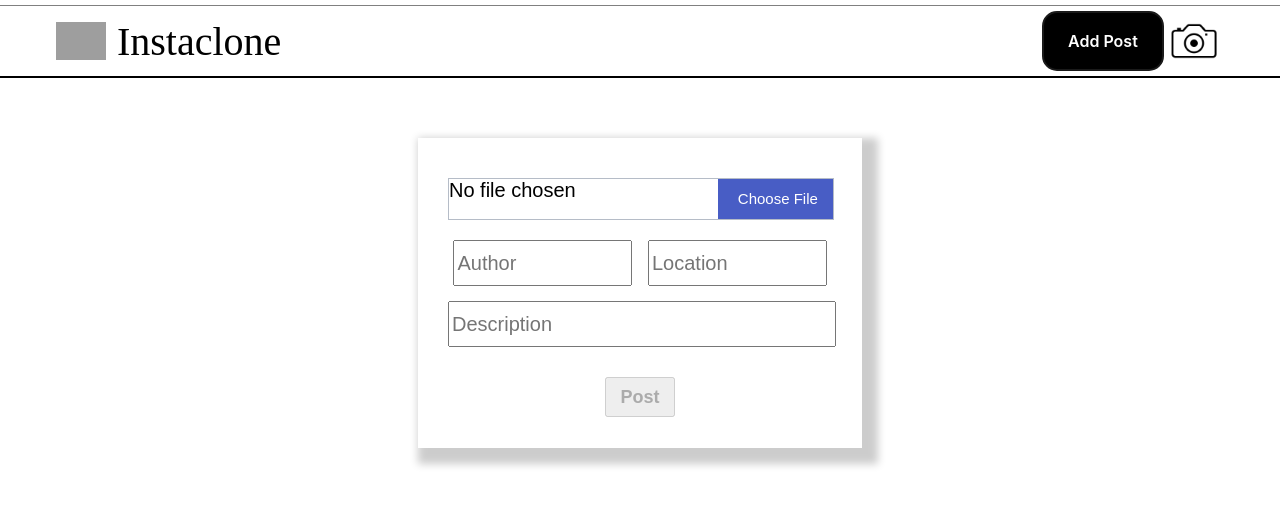
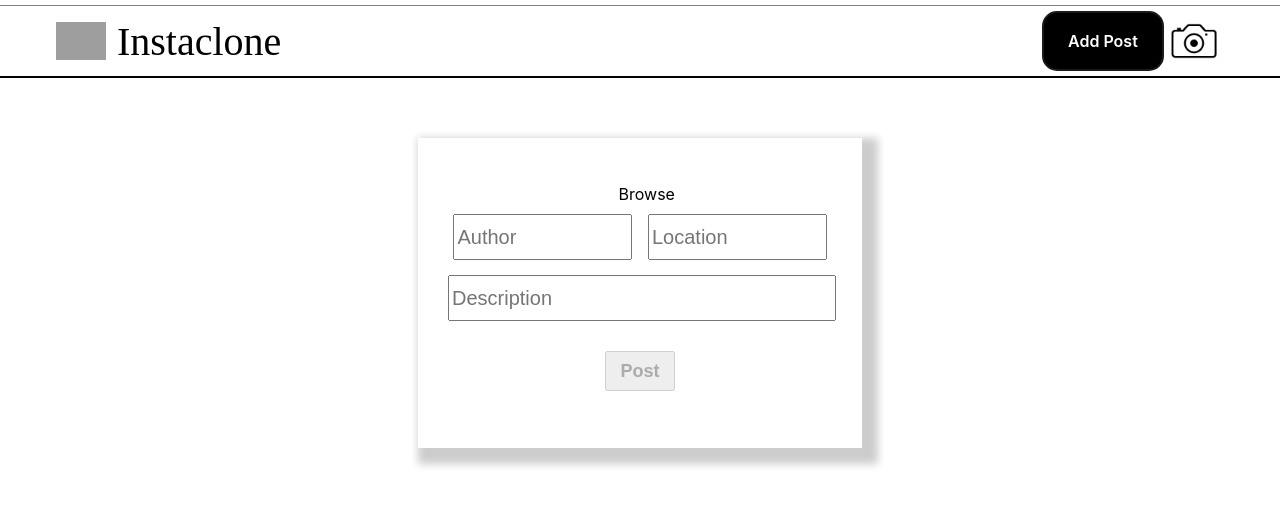
Before and after one commit to saikiran-vennam/instaclone-client, a React (Create React App) app: page /posting in a window 1280 px wide. Shown: the top 506 px of the page. Built offline with nearby package versions, Linux system fonts and the light colour scheme; grey boxes are pictures that could not be loaded.

Commit message:
Update posting.js

```diff
--- a/src/posting/posting.js
+++ b/src/posting/posting.js
@@ -9,9 +9,8 @@ function Posting() {
     const [author, setAuthor] = useState('');
     const [location, setLocation] = useState('');
     const [description, setDescription] = useState('');
-    const handleImage = (event) => {
-        setImage(event.target.files[0])
-    }
+    const [fileName, setFileName] = useState('');
+
     const handleAuth = (event) => {
         setAuthor(event.target.value)
     }
@@ -29,13 +28,11 @@ function Posting() {
         post.append('author', author)
         post.append('location', location)
         post.append('description', description)
-        alert("Please wait");
+        alert("Please Wait...")
         await axios.post("https://instaclone-serving.herokuapp.com/post", post)
         .then(res => alert(res.data.message));
         history('/InstaPage');
     }
-
-
 
 
     return (
@@ -43,9 +40,16 @@ function Posting() {
         <Header/>
         <div className='main5'>
         <div className="posting">
-            <div className='top'>
-                <input className='filed' type="file" name="image" accept="image/*" onChange={handleImage} required/>
-            </div>
+        <div className='top'>
+        <input onChange={(e) => {
+                        setFileName(e.target.value.split("\\").pop())
+                        setImage(e.target.files[0])
+                    }
+                    }
+                        type="file" name="PostImage" id="file" class="inputfile" style={{ display: "none" }} />
+                    <p  style={{ display: 'inline-block' }} >{fileName}</p> &nbsp;&nbsp;
+                    <label style={{ display: 'inline-block' }} for="file">Browse</label>
+                </div>
             <div className='middle'>
                 <div className='aut'>
                     <input type='text' name='author' placeholder='Author' value={author} onChange={handleAuth} required/>
```
